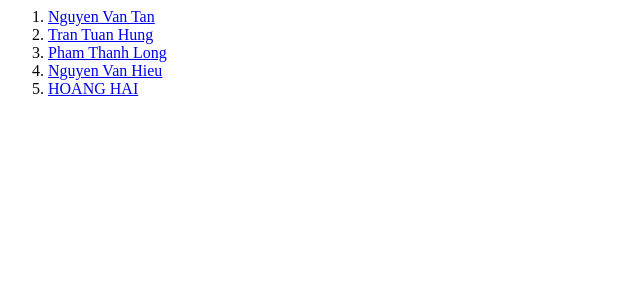
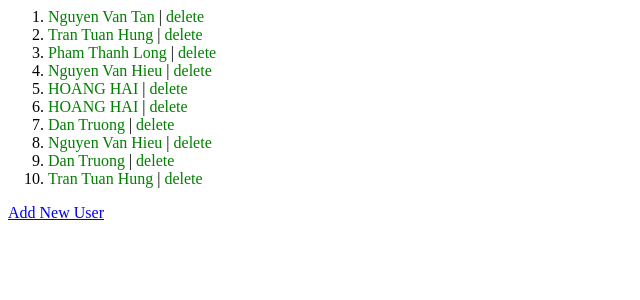
Before and after one commit to objtan/django-assignment, a Django app: page /asigm_1_app/ in a window 1280 px wide. Shown: the top 300 px of the page, without its empty margins (0-640 px from the left). Run offline with Django 3.2, Linux system fonts and the light colour scheme; data comes from the database, SQL or seed files in the repository; both versions use the stored data as it was after the commit.

Commit message:
update code

```diff
--- /dev/null
+++ b/asigm_1_proj/asigm_1_app/static/asigm_1_app/style.css
@@ -0,0 +1,4 @@
+li a {
+    color: green;
+    text-decoration: none;
+}
--- a/asigm_1_proj/asigm_1_app/templates/asigm_1_app/index.html
+++ b/asigm_1_proj/asigm_1_app/templates/asigm_1_app/index.html
@@ -1,9 +1,15 @@
+{% load static %}
+<link rel="stylesheet" type="text/css" href="{% static 'asigm_1_app/style.css' %}" />
+
 {% if latest_person_list %}
-    <ol>
+<ol>
     {% for person in latest_person_list %}
-        <li><a href="{% url 'asigm:detail' person.id %}">{{ person.name }}</a></li>
+    <li><a href="{% url 'asigm:detail' person.id %}" style="text-decoration: none">{{ person.name }}</a> | <a
+            href="delete/{{ person.id }}" style="text-decoration: none">delete</a></li>
     {% endfor %}
-    </ol>
+</ol>
 {% else %}
-    <p>No Data.</p>
+<p>No Data.</p>
 {% endif %}
+
+<a href="{% url 'asigm:adduser' %} ">Add New User</a>
--- a/asigm_1_proj/asigm_1_app/urls.py
+++ b/asigm_1_proj/asigm_1_app/urls.py
@@ -1,4 +1,5 @@
-from django.urls import path
+from xml.etree.ElementInclude import include
+from django.urls import path, include
 
 from . import views
 
@@ -6,4 +7,6 @@ app_name = 'asigm'
 urlpatterns = [
     path('', views.index, name='index'),
     path('<int:person_id>/', views.detail, name='detail'),
+    path('adduser/', views.adduser, name='adduser'),
+    path('delete/<int:person_id>', views.delete, name='delete'),
 ]
--- a/asigm_1_proj/asigm_1_app/views.py
+++ b/asigm_1_proj/asigm_1_app/views.py
@@ -1,11 +1,15 @@
+from django.http import HttpResponse, HttpResponseRedirect
 from django.http import Http404
 from django.shortcuts import get_object_or_404, render
 
+from .forms import AddUserForm
 from .models import Person
-
+from django.contrib import messages
+from django.shortcuts import redirect
+from django.urls import reverse
 
 def index(request):
-    latest_person_list = Person.objects.order_by('id')[:5]
+    latest_person_list = Person.objects.all().values()
     context = {'latest_person_list': latest_person_list}
     return render(request, 'asigm_1_app/index.html', context)
 
@@ -15,3 +19,27 @@ def detail(request, person_id):
     except Person.DoesNotExist:
         raise Http404("Question does not exist")
     return render(request, 'asigm_1_app/detail.html', {'person': person})
+
+def adduser(request):
+    form = AddUserForm
+    if request.method == 'POST':
+        form = AddUserForm(request.POST)
+        if form.is_valid():
+            form.save()
+            messages.success(request, 'Your user has been added!')
+            return HttpResponseRedirect(request.META['HTTP_REFERER'])
+        # else: # form not valid so display message and retain the data entered
+        #         form = AddUserForm(request.POST)
+        #         messages.success(request, 'Error in creating your user, the form is not valid!')
+        #         return render(request, 'asigm_1_app/adduser.html', {'form':form})
+    # else: #the form has no data
+    #     form = AddUserForm() #produce a blank form
+    #     return render(request, 'asigm_1_app/adduser.html', {'form':form})
+    context = {'form':form}
+    return render(request, 'asigm_1_app/adduser.html', context)
+
+
+def delete(request, person_id):
+  person = Person.objects.get(pk=person_id)
+  person.delete()
+  return HttpResponseRedirect(request.META['HTTP_REFERER'])
--- a/asigm_1_proj/asigm_1_proj/urls.py
+++ b/asigm_1_proj/asigm_1_proj/urls.py
@@ -19,4 +19,5 @@ from django.urls import include, path
 urlpatterns = [
     path('asigm_1_app/', include('asigm_1_app.urls')),
     path('admin/', admin.site.urls),
+    # path('user-auth/', include('user_auth.urls')),
 ]
```
Also changed, not shown: asigm_1_proj/asigm_1_app/forms.py (added, +14 -0 lines), asigm_1_proj/asigm_1_app/templates/asigm_1_app/adduser.html (added, +15 -0 lines), asigm_1_proj/asigm_1_app/models.py (line endings or trailing spaces), asigm_1_proj/db.sqlite3.
